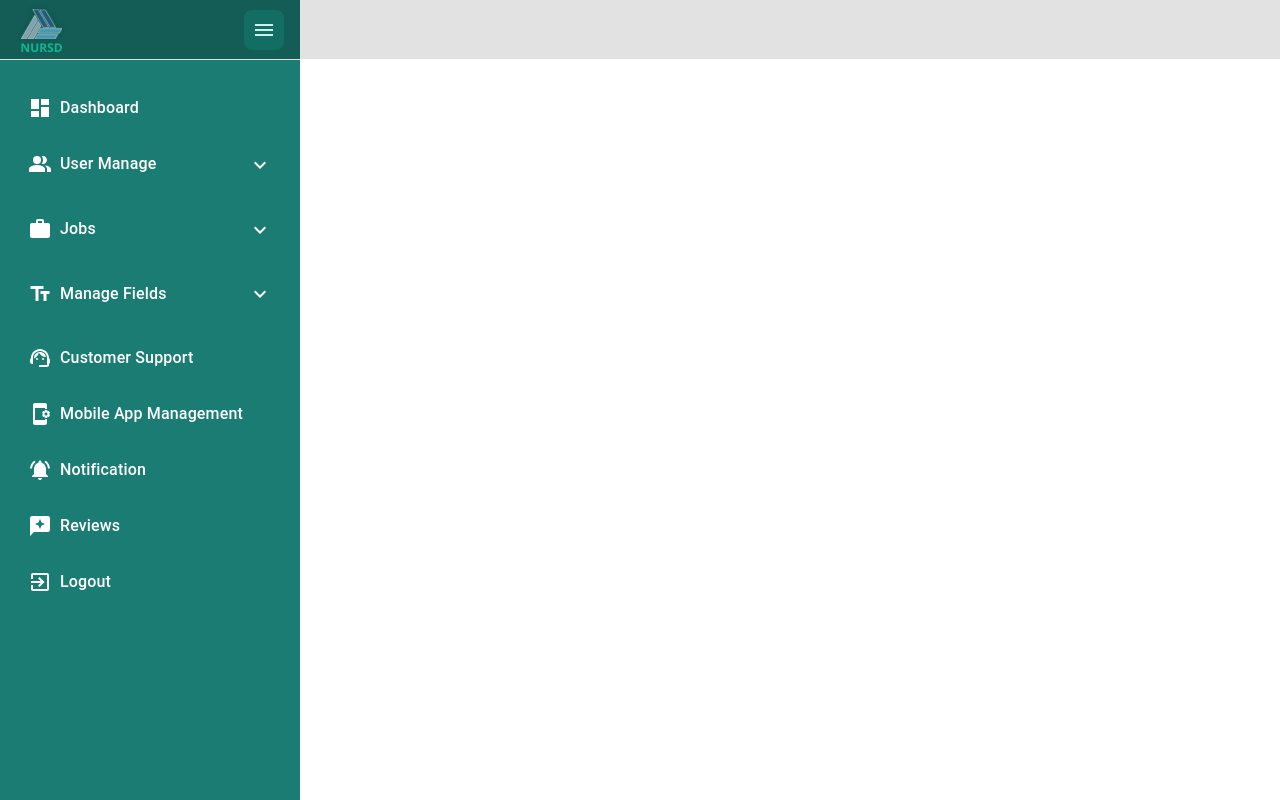
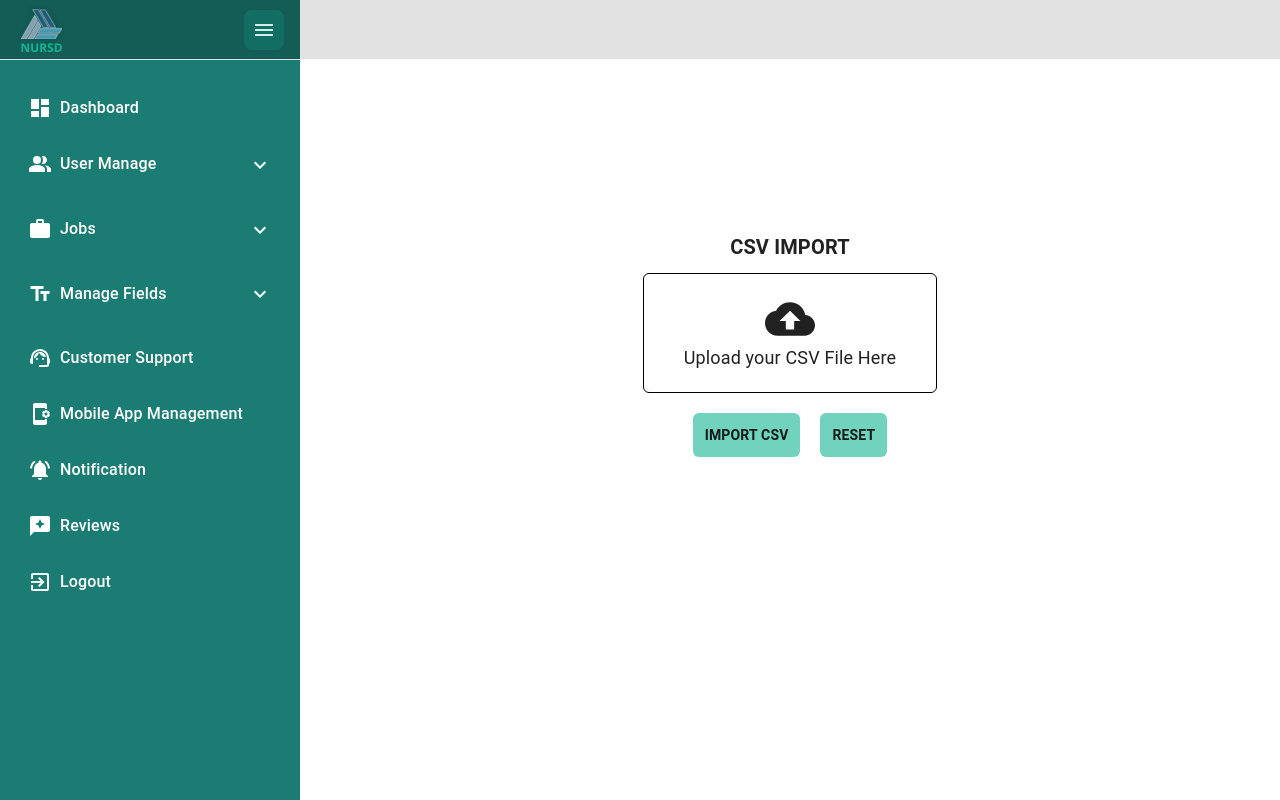
Before and after one commit to xsquaretec/nursd-manager-react, a React (Create React App) app: page /csv-upload/1 in a window 1280 px wide. Built offline with nearby package versions, Linux system fonts and the light colour scheme; sample sign-in values are in the browser's storage.

Commit message:
Working on CSV Upload

```diff
--- a/src/index.js
+++ b/src/index.js
@@ -11,9 +11,9 @@ const root = ReactDOM.createRoot(document.getElementById("root"));
 root.render(
   <React.StrictMode>
     <BrowserRouter basename="/">
+    {/* <BrowserRouter basename="/nursd-manager-react/"> */}
       <AuthProvider>
         <Provider store={store}>
-          {/* <BrowserRouter basename="/nursd-manager-react/"> */}
           <App />
         </Provider>
       </AuthProvider>
--- /dev/null
+++ b/src/pages/CSVUpload.jsx
@@ -0,0 +1,118 @@
+import React, { useState } from "react";
+import { useParams } from "react-router-dom";
+import CloudUploadIcon from "@mui/icons-material/CloudUpload";
+
+const CSVUpload = () => {
+  const [file, setFile] = useState();
+  const [array, setArray] = useState([]);
+
+  const fileReader = new FileReader();
+
+  const handleOnChange = (e) => {
+    setFile(e.target.files[0]);
+  };
+
+  const csvFileToArray = (string) => {
+    const csvHeader = string.slice(0, string.indexOf("\n")).split(",");
+    const csvRows = string.slice(string.indexOf("\n") + 1).split("\n");
+
+    const array = csvRows.map((i) => {
+      const values = i.split(",");
+      const obj = csvHeader.reduce((object, header, index) => {
+        object[header] = values[index];
+        return object;
+      }, {});
+      return obj;
+    });
+
+    setArray(array);
+  };
+
+  const handleOnSubmit = (e) => {
+    e.preventDefault();
+
+    if (file) {
+      fileReader.onload = function (event) {
+        const text = event.target.result;
+        csvFileToArray(text);
+      };
+
+      fileReader.readAsText(file);
+    }
+  };
+
+  const param = useParams();
+
+  console.log(array);
+
+  return (
+    <div
+      className="flex flex-col justify-center items-center h-[100%]"
+      style={{ textAlign: "center" }}
+    >
+      <h1 className="text-xl font-bold my-3">CSV IMPORT</h1>
+
+      <form>
+        {array.length > 0 ? (
+          <>
+            <p className="font-bold text-lg text-[#228571]">
+              Total Data : {array.length}{" "}
+            </p>
+          </>
+        ) : (
+          <>
+            <label htmlFor="csvFileInput" className="">
+              <div className="border border-black w-fit p-5 px-10 rounded-md">
+                <CloudUploadIcon sx={{ fontSize: 50 }} />
+                <h5 className="text-center text-lg">
+                  Upload your CSV File Here
+                </h5>
+              </div>
+            </label>
+
+            <input
+              type={"file"}
+              id={"csvFileInput"}
+              accept={".csv"}
+              style={{ display: "none" }}
+              onChange={handleOnChange}
+            />
+          </>
+        )}
+
+        <div className="flex gap-5 items-center justify-center">
+          {array.length > 0 ? (
+            <button
+              type="reset"
+              className="text-sm font-bold bg-[#71d2be] p-3 rounded-md mt-5"
+            >
+              Submit
+            </button>
+          ) : (
+            <button
+              className="text-sm font-bold bg-[#71d2be] p-3 rounded-md mt-5"
+              onClick={(e) => {
+                handleOnSubmit(e);
+              }}
+            >
+              IMPORT CSV
+            </button>
+          )}
+          <button
+            type="reset"
+            className="text-sm font-bold bg-[#71d2be] p-3 rounded-md mt-5"
+            onClick={() => {
+              setArray([]);
+            }}
+          >
+            RESET
+          </button>
+        </div>
+      </form>
+
+    <div className="h-[200px]" />
+    </div>
+  );
+};
+
+export default CSVUpload;
--- a/src/pages/Home.jsx
+++ b/src/pages/Home.jsx
@@ -9,6 +9,7 @@ import Agencies from "../assets/Agencies.svg";
 export const DashboardCard = ({ title, icon, count }) => {
   const theme = useTheme();
   const colors = tokens(theme.palette.mode);
+
   return (
     <Box
       p={2}
--- a/src/pages/Users/AgencyAdmin.jsx
+++ b/src/pages/Users/AgencyAdmin.jsx
@@ -1,12 +1,23 @@
 import React, { useState, useEffect } from "react";
-import { Avatar, Box, Button, ButtonGroup, IconButton } from "@mui/material";
+import {
+  Avatar,
+  Box,
+  Button,
+  ButtonGroup,
+  IconButton,
+  useTheme,
+} from "@mui/material";
 import { DataGrid, GridToolbar } from "@mui/x-data-grid";
 import RemoveRedEyeOutlinedIcon from "@mui/icons-material/RemoveRedEyeOutlined";
 import CreateIcon from "@mui/icons-material/Create";
 import Heading from "../../components/Heading";
 import { Link } from "react-router-dom";
+import { tokens } from "../../theme/theme";
 
 const AgencyAdmin = () => {
+  const theme = useTheme();
+  const colors = tokens(theme.palette.mode);
+
   const [pageData, setPageData] = useState([]);
 
   const getData = async () => {
@@ -71,7 +82,8 @@ const AgencyAdmin = () => {
             <IconButton color="primary">
               <RemoveRedEyeOutlinedIcon />
             </IconButton>
-            <IconButton color="secondary">
+
+            <IconButton color={colors.text[500]}>
               <CreateIcon />
             </IconButton>
           </ButtonGroup>
@@ -93,11 +105,18 @@ const AgencyAdmin = () => {
         }}
       >
         <Heading title="Agency Admin Details" />
-        <Link to="/add-agency-admin">
-          <Button variant="outlined" sx={{ fontWeight: "700" }}>
-            Add New Agency
-          </Button>
-        </Link>
+        <Box className="flex gap-5">
+          <Link to="/csv-upload/admin">
+            <Button variant="outlined" sx={{ fontWeight: "700" }}>
+              Bulk Upload
+            </Button>
+          </Link>
+          <Link to="/add-agency-admin">
+            <Button variant="outlined" sx={{ fontWeight: "700" }}>
+              Add New Agency
+            </Button>
+          </Link>
+        </Box>
       </Box>
       <DataGrid
         sx={{ height: "100%" }}
--- a/src/pages/Users/AgencyManager.jsx
+++ b/src/pages/Users/AgencyManager.jsx
@@ -1,12 +1,22 @@
 import React, { useState, useEffect } from "react";
-import { Avatar, Box, Button, ButtonGroup, IconButton } from "@mui/material";
+import {
+  Avatar,
+  Box,
+  Button,
+  ButtonGroup,
+  IconButton,
+  useTheme,
+} from "@mui/material";
 import { DataGrid, GridToolbar } from "@mui/x-data-grid";
 import RemoveRedEyeOutlinedIcon from "@mui/icons-material/RemoveRedEyeOutlined";
 import CreateIcon from "@mui/icons-material/Create";
 import Heading from "../../components/Heading";
 import { Link } from "react-router-dom";
+import { tokens } from "../../theme/theme";
 
 const AgencyManager = () => {
+  const theme = useTheme();
+  const colors = tokens(theme.palette.mode);
   const [pageData, setPageData] = useState([]);
 
   const getData = async () => {
@@ -71,7 +81,7 @@ const AgencyManager = () => {
             <IconButton color="primary">
               <RemoveRedEyeOutlinedIcon />
             </IconButton>
-            <IconButton color="secondary">
+            <IconButton color={colors.text[500]}>
               <CreateIcon />
             </IconButton>
           </ButtonGroup>
@@ -93,11 +103,18 @@ const AgencyManager = () => {
         }}
       >
         <Heading title="Agency Manager Details" />
-        <Link to="/add-agency-manager">
-          <Button variant="outlined" sx={{ fontWeight: "700" }}>
-            Add New Manager
-          </Button>
-        </Link>
+        <Box className="flex gap-5">
+          <Link to="/csv-upload/manager">
+            <Button variant="outlined" sx={{ fontWeight: "700" }}>
+              Bulk Upload
+            </Button>
+          </Link>
+          <Link to="/add-agency-manager">
+            <Button variant="outlined" sx={{ fontWeight: "700" }}>
+              Add New Manager
+            </Button>
+          </Link>
+        </Box>
       </Box>
       <DataGrid
         sx={{ height: "100%" }}
--- a/src/pages/Users/Nurse.jsx
+++ b/src/pages/Users/Nurse.jsx
@@ -1,12 +1,16 @@
 import React, { useState, useEffect } from "react";
-import { Avatar, Box, ButtonGroup, IconButton } from "@mui/material";
+import { Avatar, Box, ButtonGroup, IconButton, useTheme } from "@mui/material";
 import { DataGrid, GridToolbar } from "@mui/x-data-grid";
 import RemoveRedEyeOutlinedIcon from "@mui/icons-material/RemoveRedEyeOutlined";
 import CreateIcon from "@mui/icons-material/Create";
 import Heading from "../../components/Heading";
 import { Link } from "react-router-dom";
+import { tokens } from "../../theme/theme";
 
 const Nurse = () => {
+  const theme = useTheme();
+  const colors = tokens(theme.palette.mode);
+
   const [pageData, setPageData] = useState([]);
 
   const getData = async () => {
@@ -56,7 +60,7 @@ const Nurse = () => {
                 <RemoveRedEyeOutlinedIcon />
               </IconButton>
             </Link>
-            <IconButton color="secondary">
+            <IconButton color={colors.text[500]}>
               <CreateIcon />
             </IconButton>
           </ButtonGroup>
--- a/src/pages/Users/NurseDetails.jsx
+++ b/src/pages/Users/NurseDetails.jsx
@@ -90,11 +90,11 @@ const NurseDetails = () => {
           </div> */}
           <div className="grid grid-cols-2">
             <p className="text-lg">Address</p>
-            <p className="">
-              {pageData?.address?.street} , {pageData?.address?.city},{" "}
-              {pageData?.address?.zip}, {pageData?.address?.state},{" "}
+            <a href={`https://maps.google.com/maps?q=${pageData?.address?.street + pageData?.address?.city + pageData?.address?.zip  + pageData?.address?.state + pageData?.address?.country}`} className="">
+              {pageData?.address?.street} , {pageData?.address?.city},
+              {pageData?.address?.zip}, {pageData?.address?.state},
               {pageData?.address?.country}
-            </p>
+            </a>
           </div>
           <div className="">
             <Typography
--- a/src/routes/MainRoutes.jsx
+++ b/src/routes/MainRoutes.jsx
@@ -19,6 +19,7 @@ import AdminSidebar from "../components/AdminSidebar";
 import PerfectScrollbar from "react-perfect-scrollbar";
 import "react-perfect-scrollbar/dist/css/styles.css";
 import Logout from "../pages/Auth/Logout";
+import CSVUpload from "../pages/CSVUpload";
 
 const MainRoutes = () => {
   const [theme, colorMode] = useMode();
@@ -46,6 +47,7 @@ const MainRoutes = () => {
               <PerfectScrollbar>
                 <Routes>
                   <Route path="/logout" element={<Logout />} />
+                  <Route path="/csv-upload/:str" element={<CSVUpload />} />
 
                   <Route path="/" element={<Home />} />
                   <Route path="/all-agency-admin" element={<AgencyAdmin />} />
```
Also changed, not shown: 1 other file (tests, documents, lock files or other folders).
